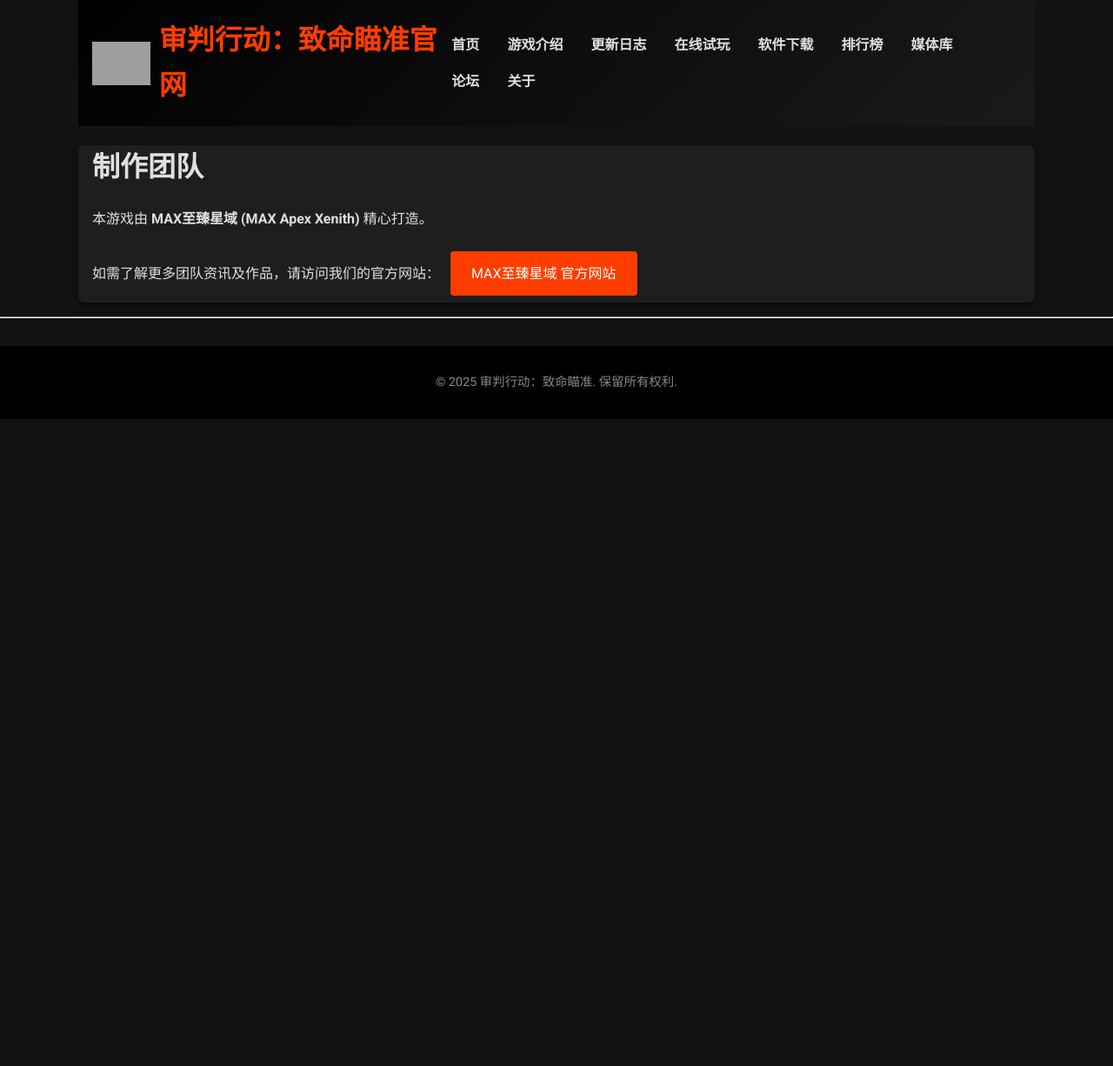
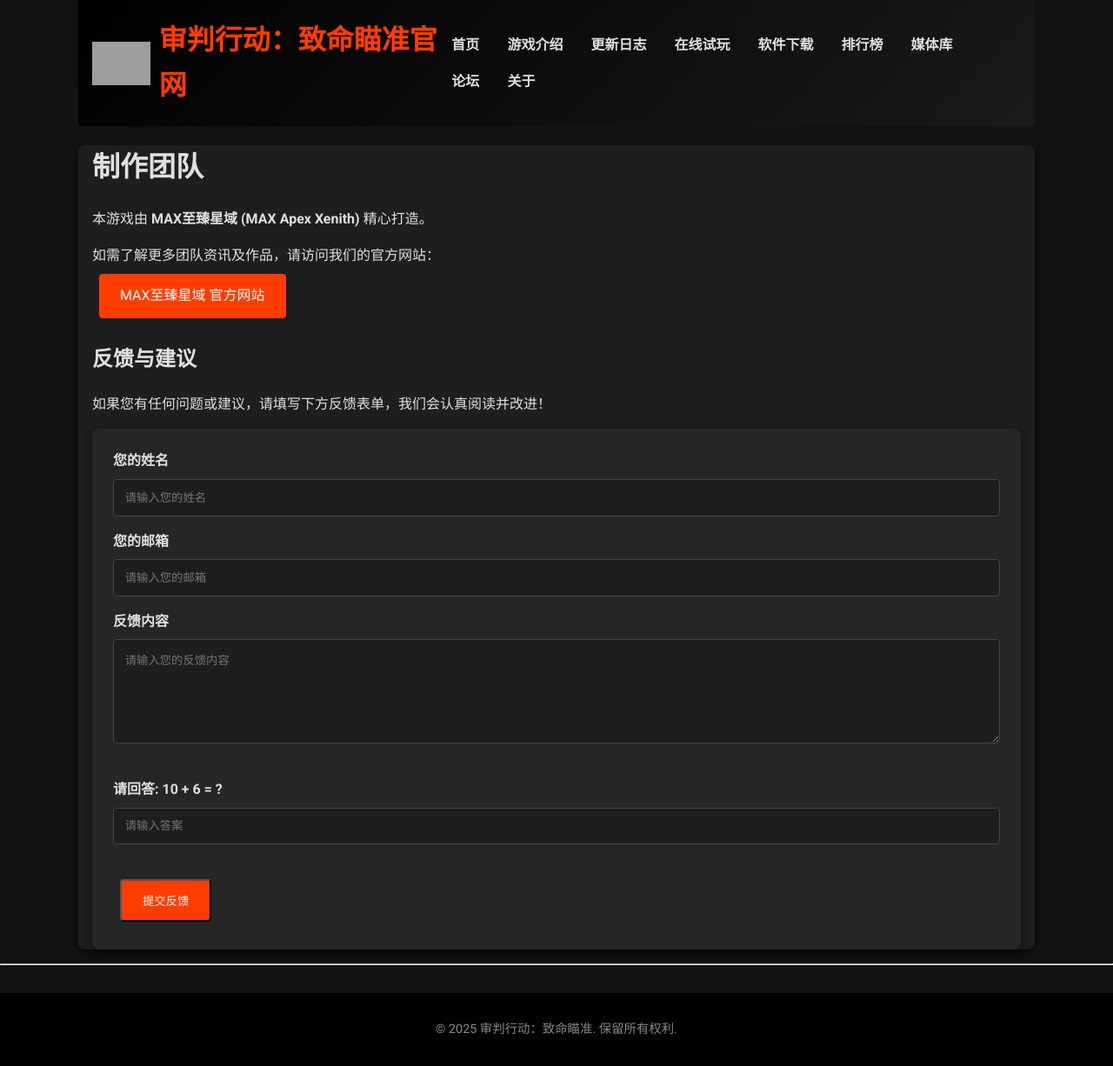
Before and after one commit to Tactgame/tactgame.github.io, a Jekyll site: the page built from about.md, in a window 1280 px wide. Shown: the whole page at 87% size. Built offline with Jekyll 4.4.1, drawn with Linux system fonts in a browser that asks for light colours; comment, search, counter and statistics services are not loaded; before the commit the page ends 900 px from its top, so only the background shows below that; grey boxes are pictures that could not be loaded.

Commit message:
Update about.md

```diff
--- a/about.md
+++ b/about.md
@@ -10,3 +10,44 @@
 
 如需了解更多团队资讯及作品，请访问我们的官方网站：
 <a class="button" href="https://max-a-x.github.io/" target="_blank">MAX至臻星域 官方网站</a>
+
+## 反馈与建议
+
+如果您有任何问题或建议，请填写下方反馈表单，我们会认真阅读并改进！
+
+<form id="feedback-form" action="https://formspree.io/f/yourFormID" method="POST">
+  <label for="name">您的姓名</label>
+  <input type="text" id="name" name="name" placeholder="请输入您的姓名" required>
+
+  <label for="email">您的邮箱</label>
+  <input type="email" id="email" name="_replyto" placeholder="请输入您的邮箱" required>
+
+  <label for="message">反馈内容</label>
+  <textarea id="message" name="message" placeholder="请输入您的反馈内容" required></textarea>
+
+  <!-- 自定义验证码 -->
+  <div id="custom-captcha">
+    <p id="captcha-question"></p>
+    <input type="text" id="captcha-answer" name="captcha_answer" placeholder="请输入答案" required>
+  </div>
+
+  <button type="submit" class="button">提交反馈</button>
+</form>
+
+<script>
+// 自定义验证码生成与验证
+document.addEventListener("DOMContentLoaded", function() {
+    var a = Math.floor(Math.random() * 10) + 1;
+    var b = Math.floor(Math.random() * 10) + 1;
+    var answer = a + b;
+    document.getElementById("captcha-question").innerText = "请回答: " + a + " + " + b + " = ?";
+
+    document.getElementById("feedback-form").addEventListener("submit", function(e) {
+        var userAnswer = document.getElementById("captcha-answer").value;
+        if (parseInt(userAnswer) !== answer) {
+            e.preventDefault();
+            alert("验证码答案错误，请重新尝试。");
+        }
+    });
+});
+</script>
```
